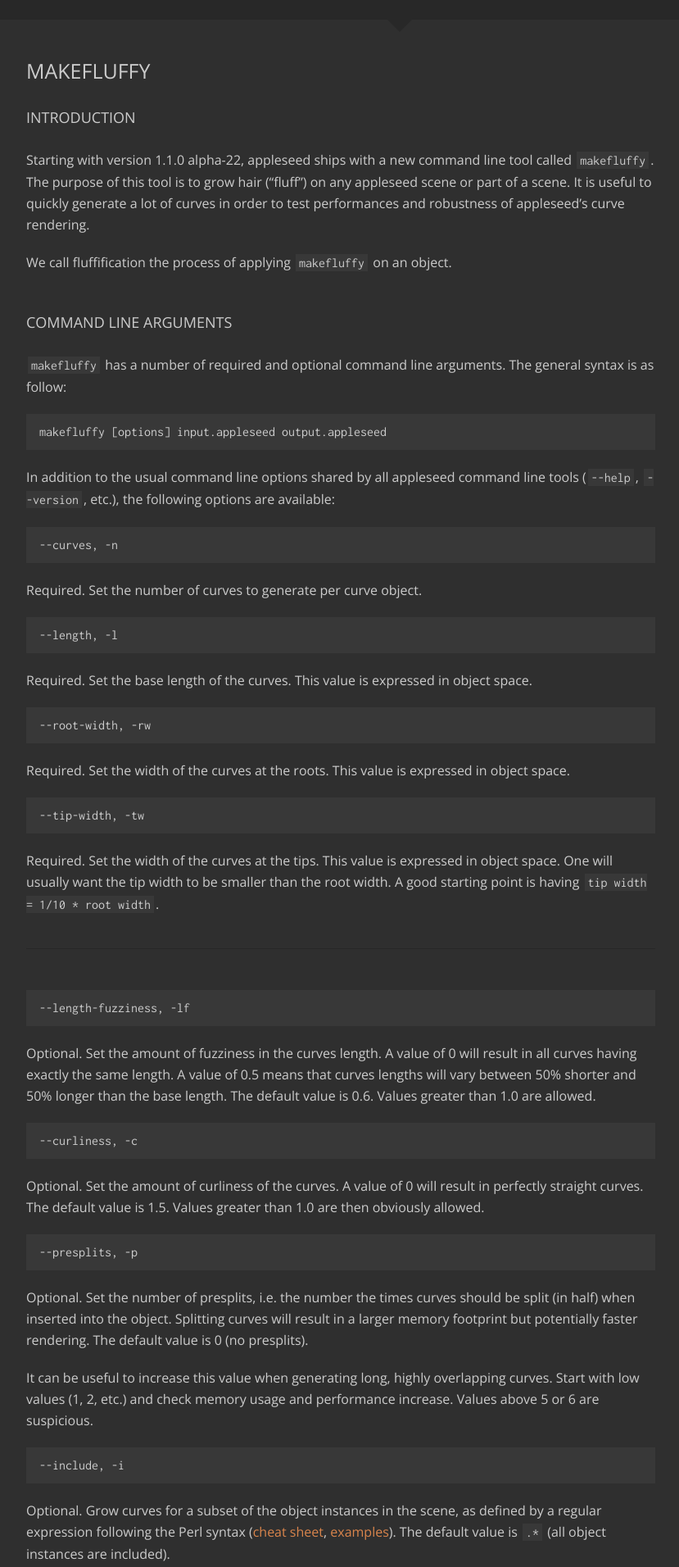
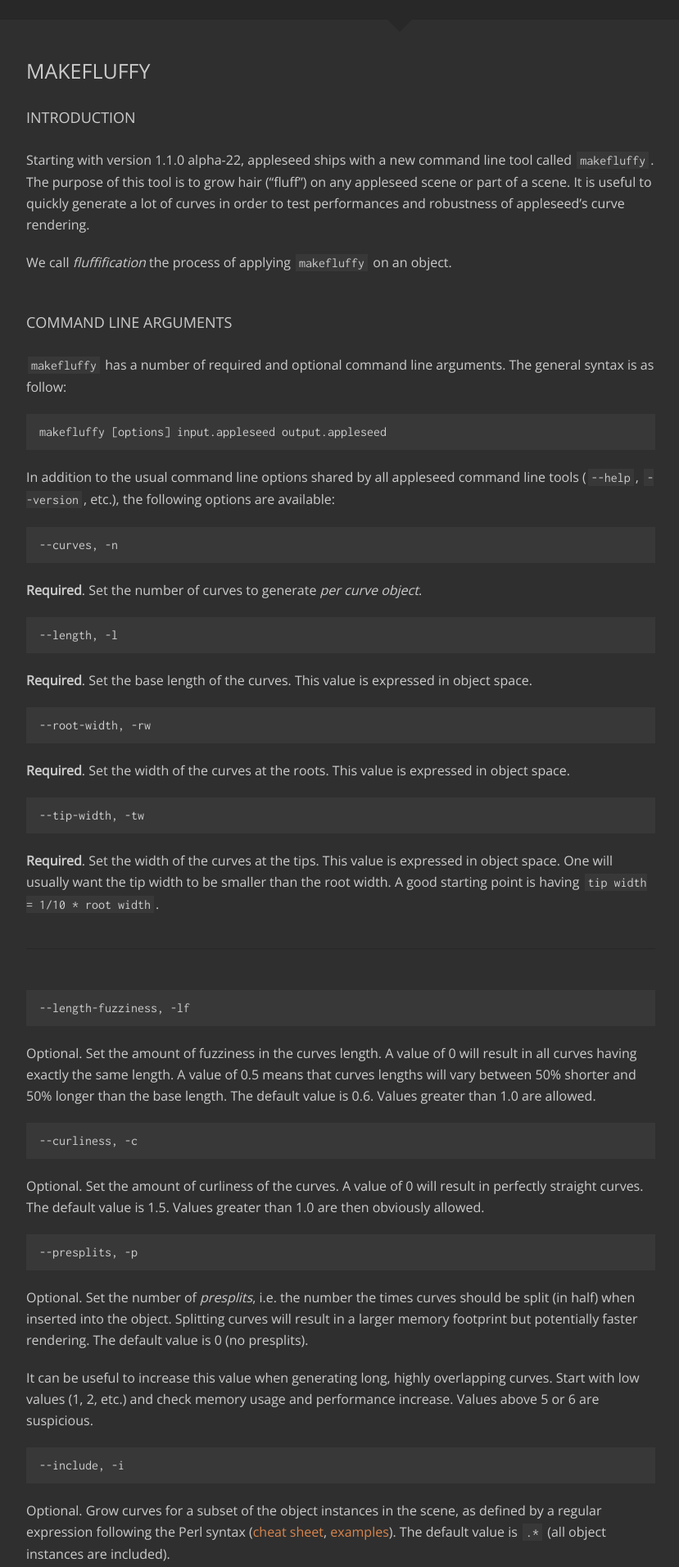
Before and after one commit to appleseedhq/appleseedhq.github.io, a Jekyll site: the page built from _docs/makefluffy.md, in a window 1280 px wide. Shown: the part 424-2336 px from the top of the page at 82% size, without its empty margins (224-1053 px from the left). Built offline with Jekyll 4.4.1, drawn with Linux system fonts in a browser that asks for light colours; nearby versions of some CDN libraries.

Commit message:
Add proper styles for <strong> and <em>

```diff
--- a/css/styles.css
+++ b/css/styles.css
@@ -143,6 +143,16 @@
 li
 {
     padding-bottom: 4px;
+}
+
+strong
+{
+    font-weight: bold;
+}
+
+em
+{
+    font-style: italic;
 }
 
 code, kbd
```
